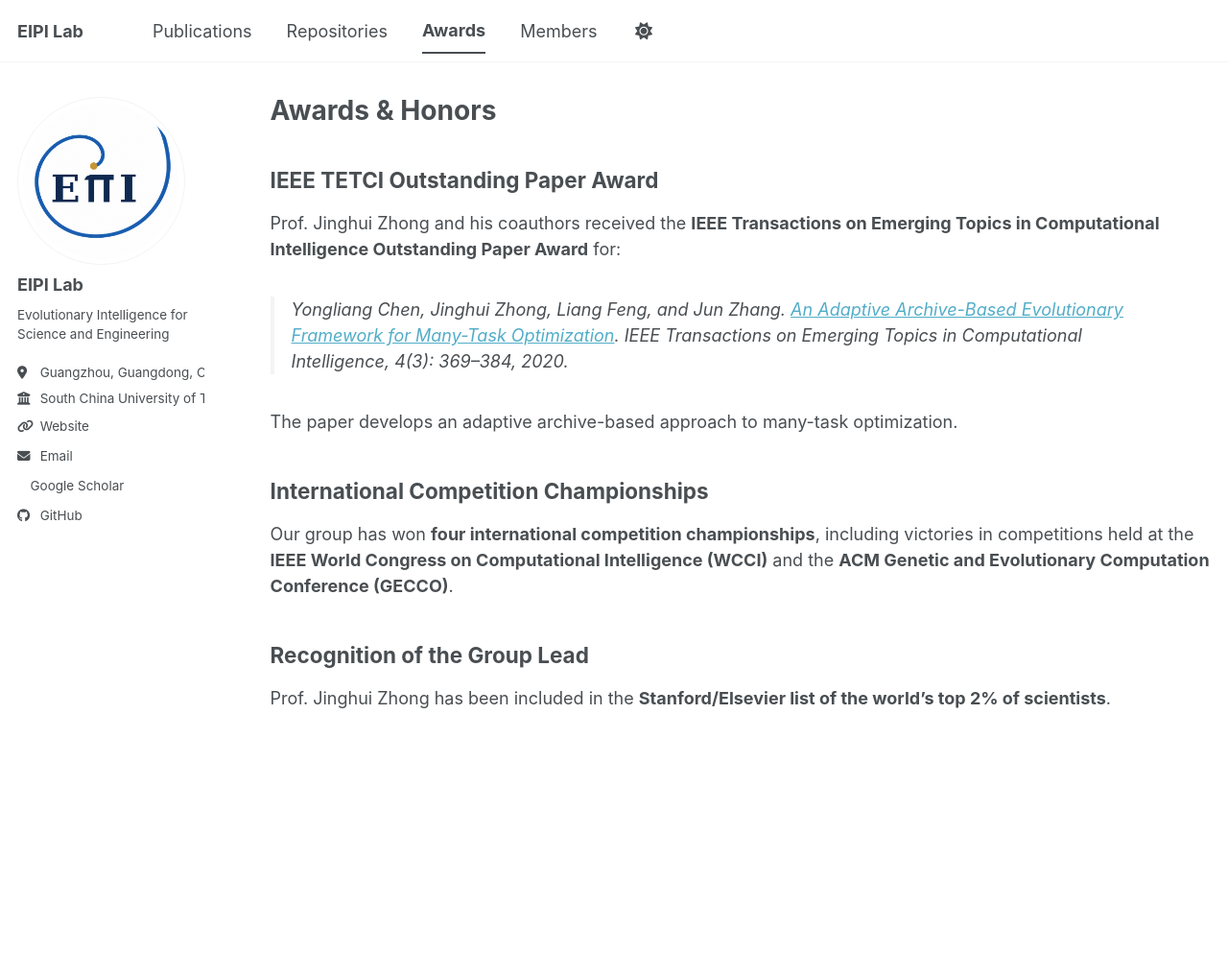
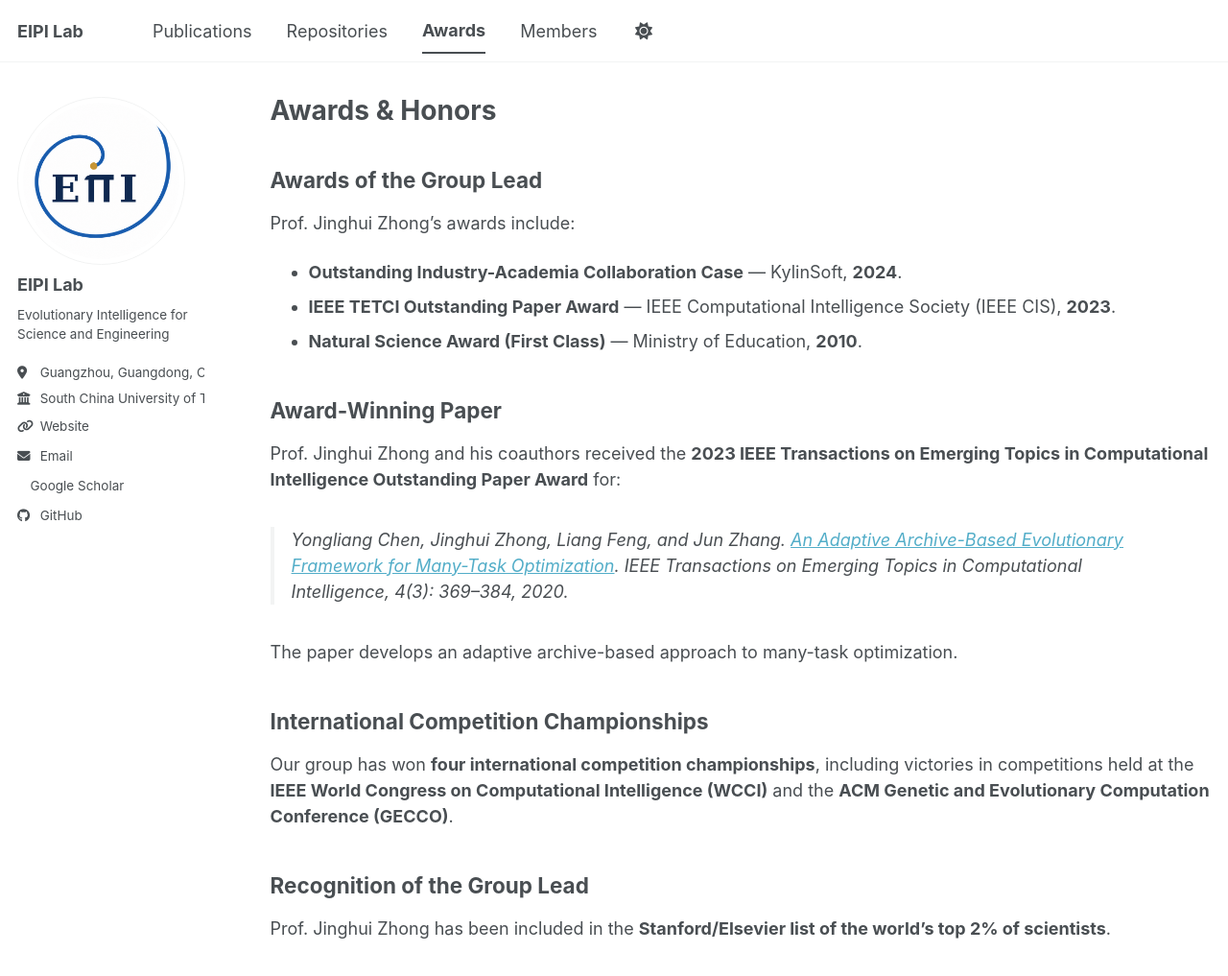
Before and after one commit to SCUT-EIPI/SCUT-EIPI.github.io, a Jekyll site: the page built from _pages/awards.md, in a window 1280 px wide and 1040 px high. Shown: the top 1017 px of the window at 96% size. Built offline with Jekyll 4.4.1, drawn with Linux system fonts in a browser that asks for light colours; a style sheet for code colours, icons or effects is not loaded.

Commit message:
Add confirmed awards and awarding years

```diff
--- a/_pages/awards.md
+++ b/_pages/awards.md
@@ -8,9 +8,17 @@ redirect_from:
   - /awards.html
 ---
 
-## IEEE TETCI Outstanding Paper Award
+## Awards of the Group Lead
 
-Prof. Jinghui Zhong and his coauthors received the **IEEE Transactions on Emerging Topics in Computational Intelligence Outstanding Paper Award** for:
+Prof. Jinghui Zhong’s awards include:
+
+- **Outstanding Industry-Academia Collaboration Case** — KylinSoft, **2024**.
+- **IEEE TETCI Outstanding Paper Award** — IEEE Computational Intelligence Society (IEEE CIS), **2023**.
+- **Natural Science Award (First Class)** — Ministry of Education, **2010**.
+
+## Award-Winning Paper
+
+Prof. Jinghui Zhong and his coauthors received the **2023 IEEE Transactions on Emerging Topics in Computational Intelligence Outstanding Paper Award** for:
 
 > Yongliang Chen, Jinghui Zhong, Liang Feng, and Jun Zhang. [An Adaptive Archive-Based Evolutionary Framework for Many-Task Optimization](https://doi.org/10.1109/tetci.2019.2916051). *IEEE Transactions on Emerging Topics in Computational Intelligence*, 4(3): 369–384, 2020.
 
```
Also changed, not shown: _pages/members.md (+1 -1 lines), _pages/publications.md (+1 -1 lines), docs/content-sources.md (+2 -2 lines).
